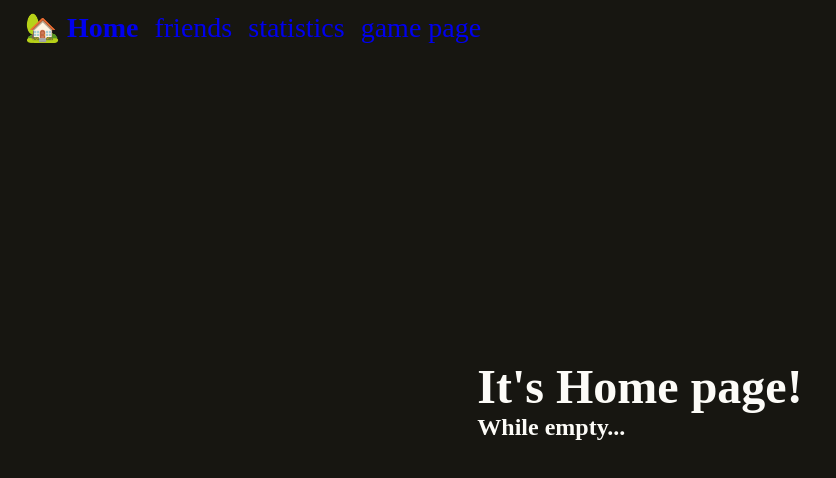
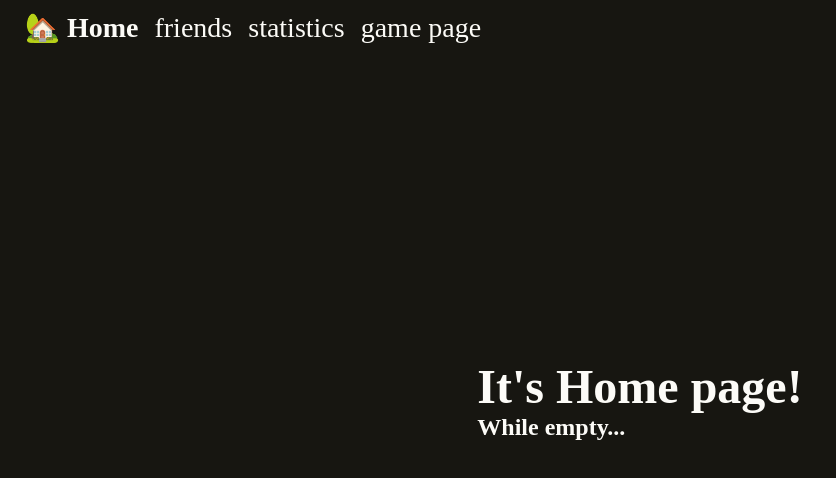
Before and after one commit to please-the-turtle/tetris-client, a React (Create React App) app: page / in a window 1280 px wide. Shown: the top 478 px of the page, without its empty margins (0-836 px from the left). Built offline with nearby package versions, Linux system fonts and the light colour scheme; a web font is replaced by a local one.

Commit message:
Changed global styles for buttons and links.

```diff
--- a/src/index.scss
+++ b/src/index.scss
@@ -11,6 +11,17 @@ html, body {
 button {
     font-size: 24px;
     font-family: $fontFamilyDefault;
+    background-color: $white;
+    border-style: none;
+    border-radius: 6px;
+
+    &:active {
+        background-color: $blue;
+    }
+}
+
+a, a:hover, a:active {
+    color: $textColorLight;
 }
 
 html, body, div, span, object, iframe, p, blockquote, pre, a, abbr,
```
